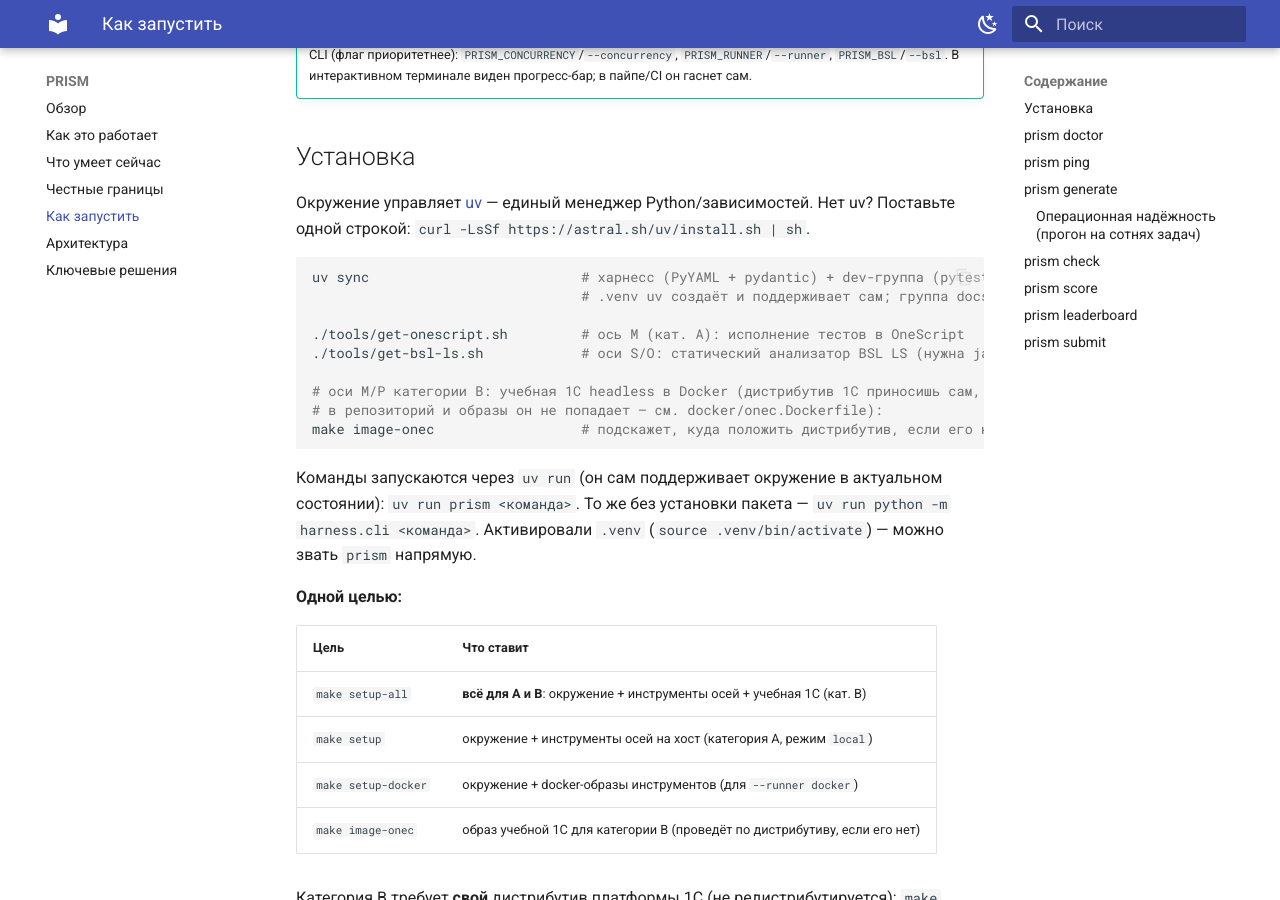
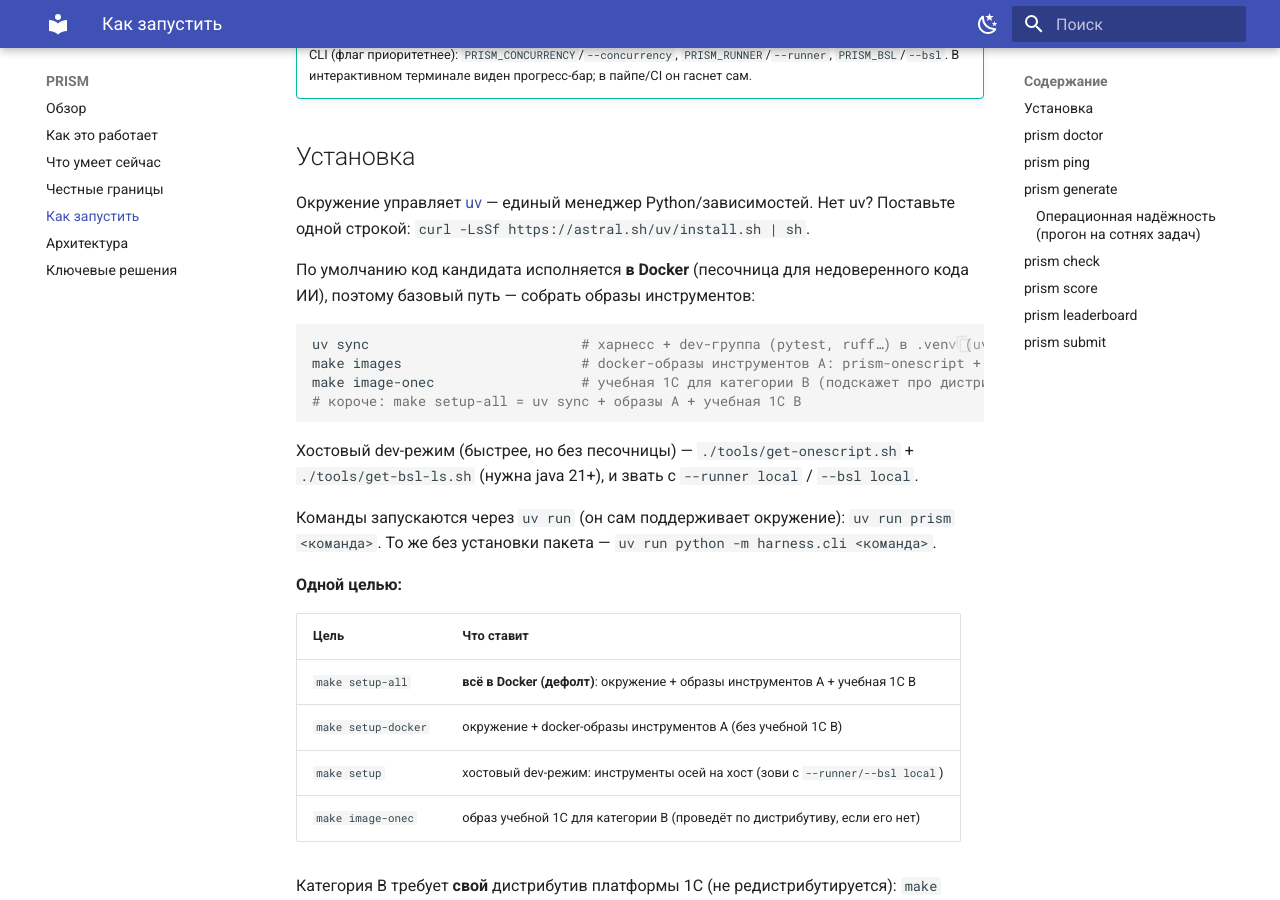
Before and after one commit to genlab-1c/prism, an MkDocs documentation site: the page built from docs/cli.md, in a window 1280 px wide and 900 px high, scrolled down 882 px. Built offline with MkDocs 1.6.1 and Material for MkDocs 9.7.7, drawn with Linux system fonts in a browser that asks for light colours; some of the changed text lies outside the part shown.

Commit message:
docs: align contributing, architecture and cli with docker default
CONTRIBUTING, docs/architecture и docs/cli приведены к дефолту «исполнение в
Docker»: установка собирает образы, хост — явный dev-режим (--runner/--bsl
local); таблицы флагов, примеры и install-блоки обновлены.

````diff
--- a/docs/cli.md
+++ b/docs/cli.md
@@ -30,29 +30,29 @@
 Окружение управляет [uv](https://docs.astral.sh/uv/) — единый менеджер Python/зависимостей.
 Нет uv? Поставьте одной строкой: `curl -LsSf https://astral.sh/uv/install.sh | sh`.
 
+По умолчанию код кандидата исполняется **в Docker** (песочница для недоверенного кода ИИ),
+поэтому базовый путь — собрать образы инструментов:
+
 ```bash
-uv sync                          # харнесс (PyYAML + pydantic) + dev-группа (pytest, ruff…) в .venv
-                                 # .venv uv создаёт и поддерживает сам; группа docs — uv sync --group docs
-
-./tools/get-onescript.sh         # ось M (кат. A): исполнение тестов в OneScript
-./tools/get-bsl-ls.sh            # оси S/O: статический анализатор BSL LS (нужна java 21+)
-
-# оси M/P категории B: учебная 1С headless в Docker (дистрибутив 1С приносишь сам,
-# в репозиторий и образы он не попадает — см. docker/onec.Dockerfile):
-make image-onec                  # подскажет, куда положить дистрибутив, если его нет
+uv sync                          # харнесс + dev-группа (pytest, ruff…) в .venv (uv ведёт сам)
+make images                      # docker-образы инструментов A: prism-onescript + prism-bsl-ls
+make image-onec                  # учебная 1С для категории B (подскажет про дистрибутив)
+# короче: make setup-all = uv sync + образы A + учебная 1С B
 ```
 
-Команды запускаются через `uv run` (он сам поддерживает окружение в актуальном состоянии):
-`uv run prism <команда>`. То же без установки пакета — `uv run python -m harness.cli <команда>`.
-Активировали `.venv` (`source .venv/bin/activate`) — можно звать `prism` напрямую.
+Хостовый dev-режим (быстрее, но без песочницы) — `./tools/get-onescript.sh` +
+`./tools/get-bsl-ls.sh` (нужна java 21+), и звать с `--runner local` / `--bsl local`.
+
+Команды запускаются через `uv run` (он сам поддерживает окружение): `uv run prism <команда>`.
+То же без установки пакета — `uv run python -m harness.cli <команда>`.
 
 **Одной целью:**
 
 | Цель | Что ставит |
 |------|------------|
-| `make setup-all` | **всё для A и B**: окружение + инструменты осей + учебная 1С (кат. B) |
-| `make setup` | окружение + инструменты осей на хост (категория A, режим `local`) |
-| `make setup-docker` | окружение + docker-образы инструментов (для `--runner docker`) |
+| `make setup-all` | **всё в Docker (дефолт)**: окружение + образы инструментов A + учебная 1С B |
+| `make setup-docker` | окружение + docker-образы инструментов A (без учебной 1С B) |
+| `make setup` | хостовый dev-режим: инструменты осей на хост (зови с `--runner/--bsl local`) |
 | `make image-onec` | образ учебной 1С для категории B (проведёт по дистрибутиву, если его нет) |
 
 Категория B требует **свой** дистрибутив платформы 1С (не редистрибутируется): `make
@@ -172,8 +172,9 @@
 ## `prism score`
 
 Авто-оценка Уровня 1 готовых генераций по изданию — **без новой генерации**, но **с
-пересчётом** (исполнение кандидатов: кат. A — OneScript, кат. B — 1С в Docker, отсюда
-минуты). Берёт выходы моделей из `results/experiment_*.json`, прогоняет скореры осей,
+пересчётом** (исполнение кандидатов в песочнице: кат. A — OneScript, кат. B — 1С, по
+умолчанию обе в Docker, отсюда минуты). Берёт выходы моделей из `results/experiment_*.json`,
+прогоняет скореры осей,
 считает Q и пишет результат в `results/auto/<exp>_auto_l1.json` (схема зеркальна
 экспертной разметке). Во время прогона виден прогресс-бар.
 
@@ -181,7 +182,7 @@
 prism score                                          # свежий прогон A и B → два лидерборда
 prism score --experiment results/experiment_A_<timestamp>.json
 prism score --full                                   # построчная таблица S·M·O·P·Q вместо лидерборда
-prism score --concurrency 8 --runner docker          # параллелизм/песочница флагом (поверх env)
+prism score --concurrency 8 --runner local           # хостовый раннер флагом (по умолчанию docker)
 ```
 
 Без `--experiment` оценивается свежий прогон **каждой** категории (A и B), каждый в свой
@@ -217,9 +218,10 @@
 снимком, как в README, а не одна случайная по времени оценка.
 
 !!! tip "Режим исполнения"
-    Раннер оси M — `PRISM_RUNNER`/`--runner` (`local` по умолчанию | `docker`), инструмент
-    S/O — `PRISM_BSL`/`--bsl`, путь к Java — `PRISM_JAVA`. Это инфраструктура, не идентичность
-    балла, поэтому не в `editions/`.
+    По умолчанию код кандидата исполняется **в Docker-песочнице** (недоверенный код ИИ).
+    Раннер оси M — `PRISM_RUNNER`/`--runner` (`docker` по умолчанию | `local`), инструмент
+    S/O — `PRISM_BSL`/`--bsl` (тоже `docker`), путь к Java для `local` — `PRISM_JAVA`. Это
+    инфраструктура, не идентичность балла, поэтому не в `editions/`.
 
 ## `prism submit`
 
````
Also changed, not shown: other parts of docs/cli.md (+2 -2 lines), CONTRIBUTING.md (+12 -8 lines), docs/architecture.md (+8 -8 lines).
